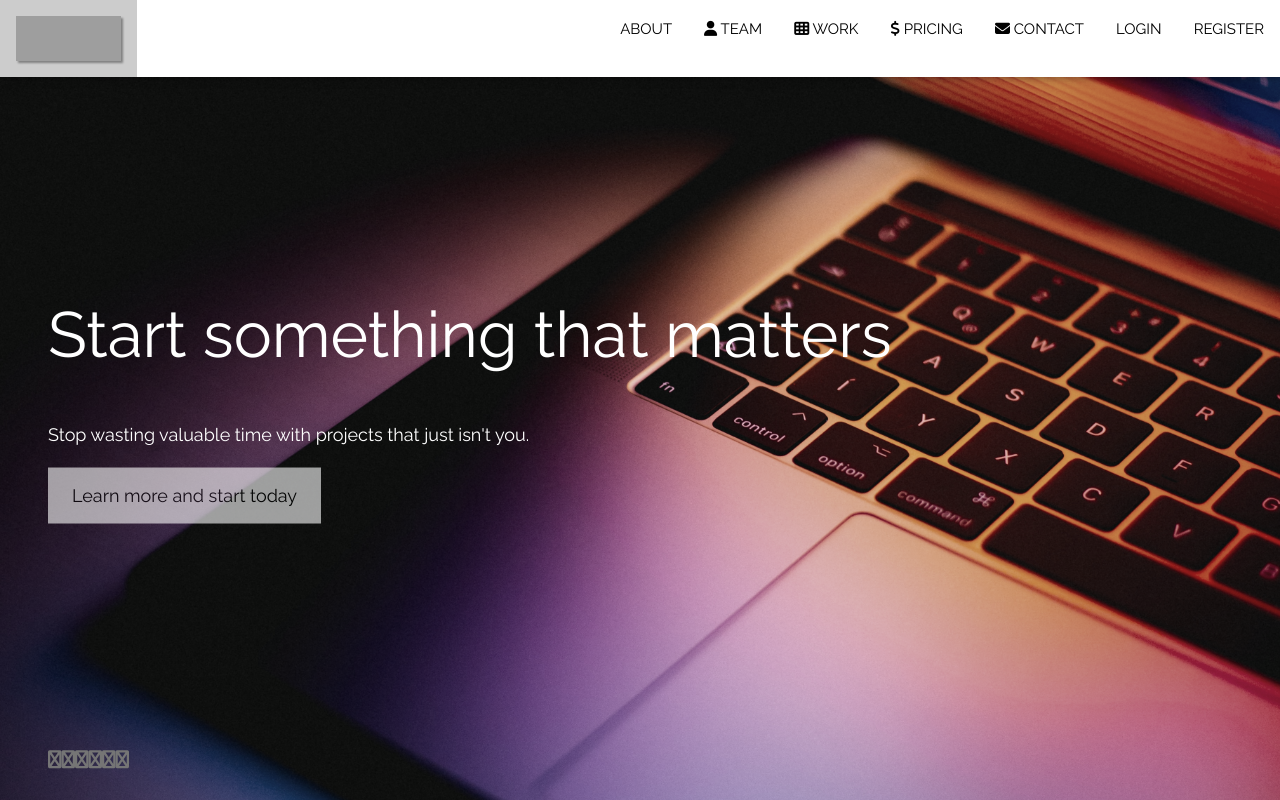
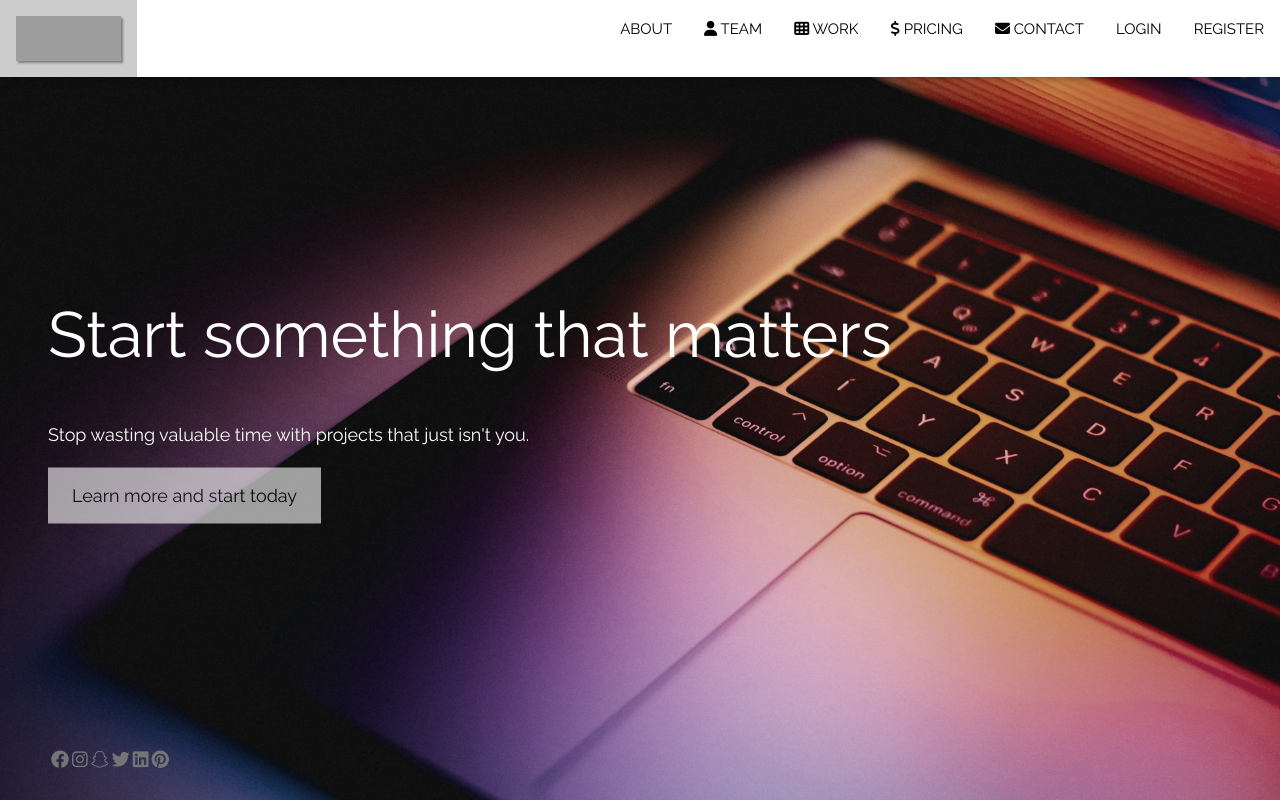
Before and after one commit to Gabrantula/my-vue-project, a Vue app in the folder client/: page / in a window 1280 px wide. Shown: the top 800 px of the page. Built offline with nearby package versions, Linux system fonts and the light colour scheme; grey boxes are pictures that could not be loaded.

Commit message:
Update HeaderApp.vue

```diff
--- a/client/src/components/HeaderApp.vue
+++ b/client/src/components/HeaderApp.vue
@@ -22,12 +22,12 @@
             </p>
         </div>
         <div class="w3-display-bottomleft w3-text-grey w3-large" style="padding:24px 48px">
-            <i class="fa fa-facebook-official w3-hover-opacity" />
-            <i class="fa fa-instagram w3-hover-opacity" />
-            <i class="fa fa-snapchat w3-hover-opacity" />
-            <i class="fa fa-pinterest-p w3-hover-opacity" />
-            <i class="fa fa-twitter w3-hover-opacity" />
-            <i class="fa fa-linkedin w3-hover-opacity" />
+            <i class="fa-brands fa-facebook"></i>
+            <i class="fa-brands fa-instagram"></i>
+            <i class="fa-brands fa-snapchat"></i>
+            <i class="fa-brands fa-twitter"></i>
+            <i class="fa-brands fa-linkedin"></i>
+            <i class="fa-brands fa-pinterest"></i>
         </div>
     </header>
     <!-- Promo Section - "We know design" -->
@@ -116,4 +116,8 @@
     </div>
 </template>
 
-<style  scoped></style>
+<style  scoped>
+.w3-display-bottomleft i {
+    margin-left: 3px;
+}
+</style>
```
